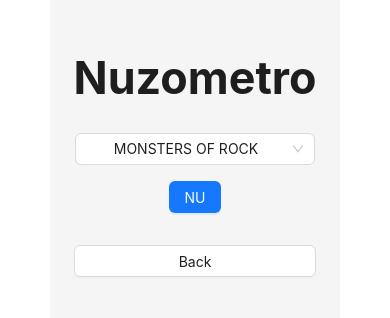
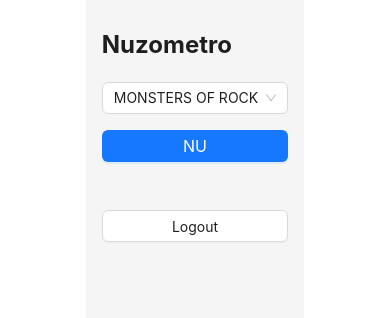
Before and after one commit to fernandomondoni/Nuzometro.Web, a React (Vite) app: page /home in a window 390 px wide. Shown: the top 318 px of the page. Built offline with nearby package versions, Linux system fonts and the light colour scheme.

Commit message:
Improvement home layout

```diff
--- a/src/pages/Auth/Auth.css
+++ b/src/pages/Auth/Auth.css
@@ -19,7 +19,7 @@ body {
   display: flex;
   justify-content: center;
   align-items: center;
-  width: 88%;
+  width: 87%;
 }
 
 .login-container {
--- a/src/pages/Auth/createUser.css
+++ b/src/pages/Auth/createUser.css
@@ -12,7 +12,7 @@
   display: flex;
   justify-content: center;
   align-items: center;
-  width: 100%;
+  width: 98%;
 }
 
 @media (max-width: 400px) {
--- /dev/null
+++ b/src/pages/Home/Home.css
@@ -0,0 +1,63 @@
+.home-wrapper {
+  padding: 24px;
+  max-width: 600px;
+  margin: 0 auto;
+  overflow-y: auto;
+  height: calc(100vh - 48px);
+}
+
+.scrollable-content {
+  display: flex;
+  flex-direction: column;
+}
+
+.title {
+  font-size: 2rem;
+  font-weight: bold;
+  margin-bottom: 24px;
+}
+
+.select-container {
+  margin-bottom: 16px;
+}
+
+.select {
+  width: 100%;
+}
+
+.nu-button {
+  width: 100%;
+  margin-bottom: 24px;
+}
+
+.results {
+  margin-top: 24px;
+  overflow-y: auto;
+}
+
+.result-card {
+  margin-bottom: 16px;
+}
+
+.back-button {
+  margin-top: 24px;
+}
+
+@media screen and (max-width: 480px) {
+  .home-wrapper {
+    padding: 16px;
+  }
+
+  .title {
+    font-size: 1.5rem;
+  }
+
+  .result-card {
+    padding: 12px;
+  }
+
+  .nu-button,
+  .select {
+    font-size: 1rem;
+  }
+}
--- a/src/pages/Home/Home.tsx
+++ b/src/pages/Home/Home.tsx
@@ -1,7 +1,9 @@
 import React, { useState } from "react";
-import { Layout, Button, message, Select } from "antd";
+import { Layout, Button, message, Select, Card, List, Divider } from "antd";
 import { registerNu, getNu } from "../../services/nuService";
 import { useNavigate } from "react-router-dom";
+
+import "./Home.css";
 
 const { Content } = Layout;
 const { Option } = Select;
@@ -10,6 +12,7 @@ const locationOptions = [
   "MONSTERS OF ROCK",
   "SAVATAGE & OPETH",
   "JUDAS PRIEST",
+  "E OUTROS",
 ];
 
 const Home: React.FC = () => {
@@ -53,15 +56,11 @@ const Home: React.FC = () => {
 
   return (
     <Layout style={{ minHeight: "100vh" }}>
-      <Content style={{ padding: 24, textAlign: "center" }}>
-        <h1>Nuzometro</h1>
+      <Content className="home-wrapper scrollable-content">
+        <h1 className="title">Nuzometro</h1>
 
-        <div style={{ marginBottom: 16 }}>
-          <Select
-            value={location}
-            onChange={setLocation}
-            style={{ width: 240 }}
-          >
+        <div className="select-container">
+          <Select value={location} onChange={setLocation} className="select">
             {locationOptions.map((loc) => (
               <Option key={loc} value={loc}>
                 {loc}
@@ -74,24 +73,51 @@ const Home: React.FC = () => {
           type="primary"
           onClick={handleRegisterAndFetchNu}
           loading={loading}
-          style={{ marginBottom: 16 }}
+          className="nu-button"
         >
           NU
         </Button>
 
-        {result && (
-          <pre style={{ textAlign: "left", marginTop: 16 }}>
-            {JSON.stringify(result, null, 2)}
-          </pre>
+        {result?.items?.length > 0 && (
+          <div className="results">
+            <Divider>Results</Divider>
+
+            {result.items.map((item: any, index: number) => (
+              <Card key={index} title={item.location} className="result-card">
+                <p>
+                  <strong>User:</strong> {item.username}
+                </p>
+                <p>
+                  <strong>Data:</strong>{" "}
+                  {new Date(item.date).toLocaleDateString("pt-BR")}
+                </p>
+                <p>
+                  <strong>Total de horas:</strong> {item.amount}
+                </p>
+
+                <Divider style={{ margin: "12px 0" }}>Registers</Divider>
+                <List
+                  dataSource={item.recorded_hours}
+                  renderItem={(hour: string) => (
+                    <List.Item>
+                      {new Date(hour).toLocaleString("pt-BR")}
+                    </List.Item>
+                  )}
+                  bordered
+                  size="small"
+                />
+              </Card>
+            ))}
+          </div>
         )}
 
         <Button
           type="default"
           onClick={() => navigate(-1)}
-          style={{ marginTop: "1rem" }}
+          className="back-button"
           block
         >
-          Back
+          Logout
         </Button>
       </Content>
     </Layout>
```
